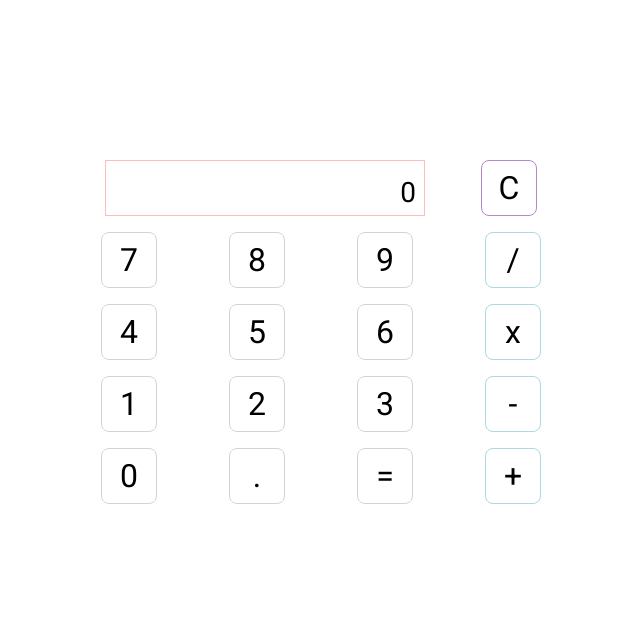
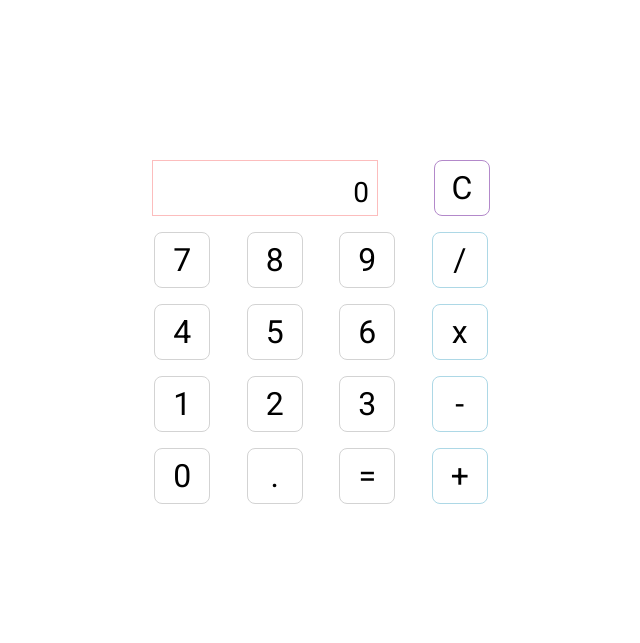
Before and after one commit to TahraouiMustapha/Calculator, a plain HTML site: page index.html in a window 1280 px wide. Shown: the whole page, without its empty margins (319-959 px from the left). Drawn offline with Linux system fonts and the light colour scheme.

Commit message:
change the width of calculator and padding

```diff
--- a/script.js
+++ b/script.js
@@ -7,9 +7,6 @@ let result = null;
 let displayValue = '0';
 let screen = document.querySelector('.screen');
 
-window.addEventListener('keydown', (e) => {
-    e.key
-});
 
 document.addEventListener('DOMContentLoaded', () => {
     const numbers = document.querySelectorAll('.number');
--- a/style.css
+++ b/style.css
@@ -15,7 +15,7 @@ body{
 }
 
 .calculator{
-    width: 40%;
+    width: 370px;
     height: 60vh;
     display: flex;
     flex-direction: column;
@@ -30,7 +30,7 @@ body{
 .first-row {
     display: flex;
     justify-content: space-between;
-    padding: 0 40px;
+    padding: 0 16px;
 }
 
 .screen {
```
